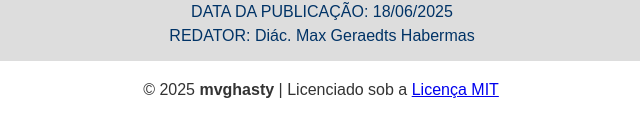
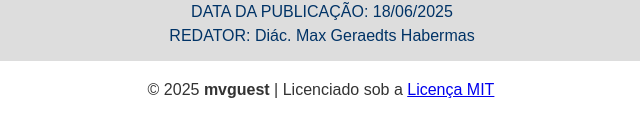
Before and after one commit to mvguest/livreto-cnsa, a plain HTML site: page index.html in a window 1280 px wide. Shown: the part 3841-3978 px from the top of the page, 319-959 px from the left. Drawn offline with Linux system fonts and the light colour scheme; some icons are missing.

Commit message:
Update index.html

```diff
--- a/index.html
+++ b/index.html
@@ -184,6 +184,6 @@
     </div>
 </footer>
 
-<p style="text-align: center;">&copy; 2025 <strong>mvghasty</strong> | Licenciado sob a <i class="fas fa-balance-scale"></i> <a href="https://opensource.org/licenses/MIT" target="_blank" rel="noopener noreferrer">Licença MIT</a></p>
+<p style="text-align: center;">&copy; 2025 <strong>mvguest</strong> | Licenciado sob a <i class="fas fa-balance-scale"></i> <a href="https://opensource.org/licenses/MIT" target="_blank" rel="noopener noreferrer">Licença MIT</a></p>
 
 </html>
```
